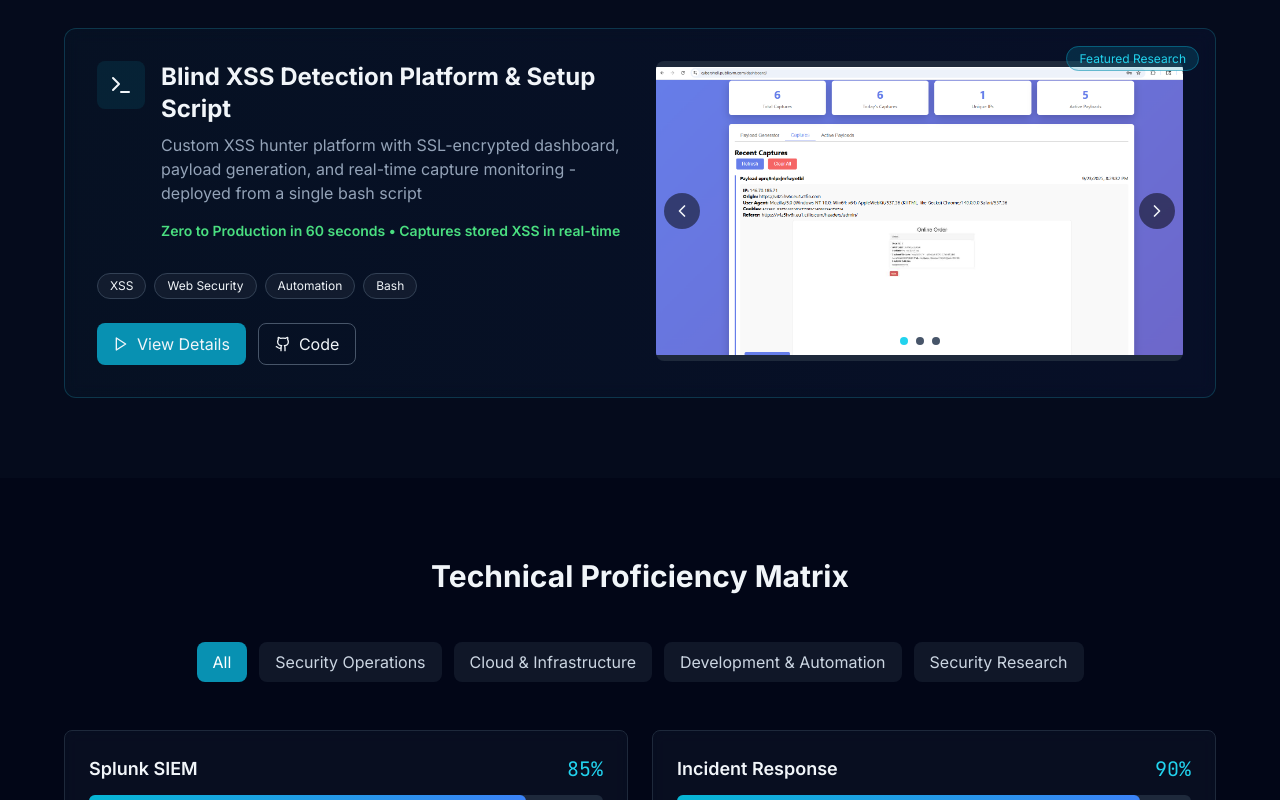
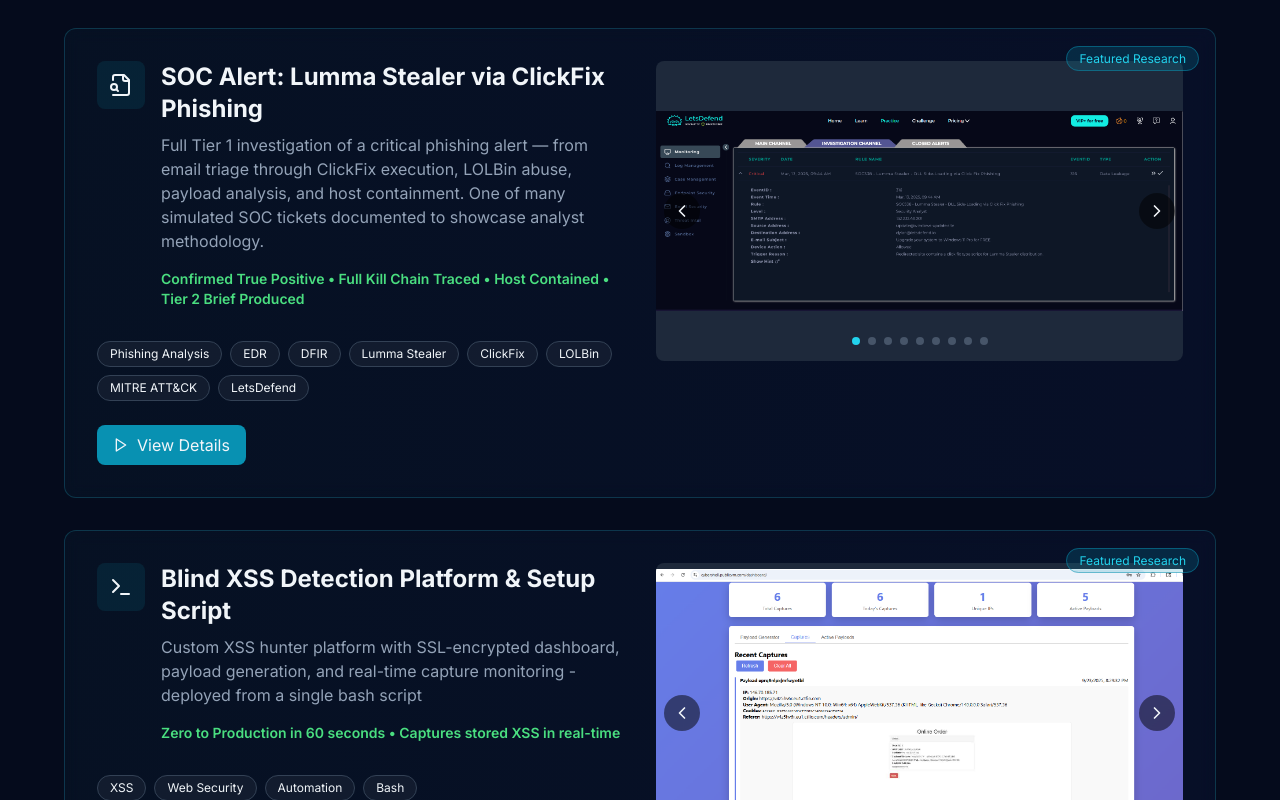
Before and after one commit to AntonioBeltranMiller/cybersec-portfolio, a Next.js app: page / in a window 1280 px wide. Shown: the part 2580-3380 px from the top of the page. Built offline with nearby package versions, Linux system fonts and the light colour scheme.

Commit message:
Update page.tsx

```diff
--- a/app/page.tsx
+++ b/app/page.tsx
@@ -7,7 +7,7 @@ import ExperienceTimeline from '@/components/Timeline'
 import MetricsBar from '@/components/MetricsBar'
 import CertificationsShowcase from '@/components/CertificationsShowcase'
 import { motion } from 'framer-motion'
-import { Shield, Terminal, Search, AlertCircle, Activity } from 'lucide-react'
+import { Shield, Terminal, Search, AlertCircle, Activity, FileSearch } from 'lucide-react'
 import Link from 'next/link'
 
 export default function Home() {
@@ -59,6 +59,27 @@ export default function Home() {
         '/images/projects/npm-supply-chain-timeline.png',
       ],
       demoLink: '/projects/vulnerability-research',
+    },
+    {
+      id: 'letsdefend-phishing',
+      title: 'SOC Alert: Lumma Stealer via ClickFix Phishing',
+      description: 'Full Tier 1 investigation of a critical phishing alert — from email triage through ClickFix execution, LOLBin abuse, payload analysis, and host containment. One of many simulated SOC tickets documented to showcase analyst methodology.',
+      impact: 'Confirmed True Positive • Full Kill Chain Traced • Host Contained • Tier 2 Brief Produced',
+      tags: ['Phishing Analysis', 'EDR', 'DFIR', 'Lumma Stealer', 'ClickFix', 'LOLBin', 'MITRE ATT&CK', 'LetsDefend'],
+      icon: <FileSearch className="w-6 h-6" />,
+      featured: true,
+      images: [
+        '/images/projects/Takeownership.png',
+        '/images/projects/ThePhishingEmail.png',
+        '/images/projects/ThreatIntelShowsLumma.png',
+        '/images/projects/affectedEndpoint.png',
+        '/images/projects/ConfirmedPayloadExecution.png',
+        '/images/projects/mshta_Process_Fire.png',
+        '/images/projects/VIrustotalHashLookup.png',
+        '/images/projects/NetworkTrafficEvidence.png',
+        '/images/projects/HostContained.png',
+      ],
+      demoLink: '/projects/letsdefend-phishing',
     },
     {
       id: 'blind-xss-server',
```
